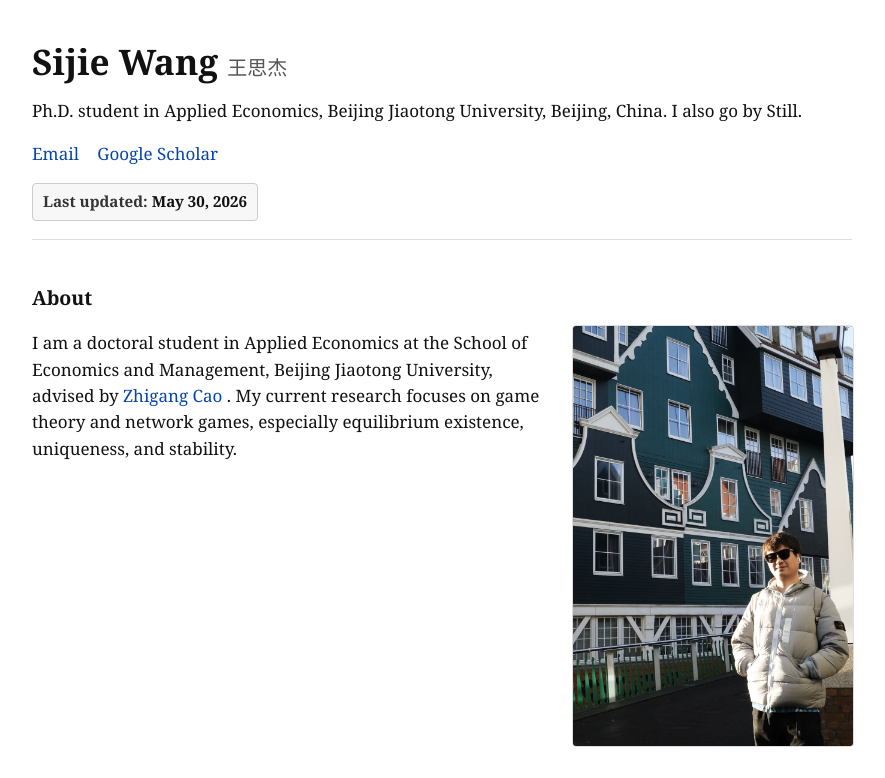
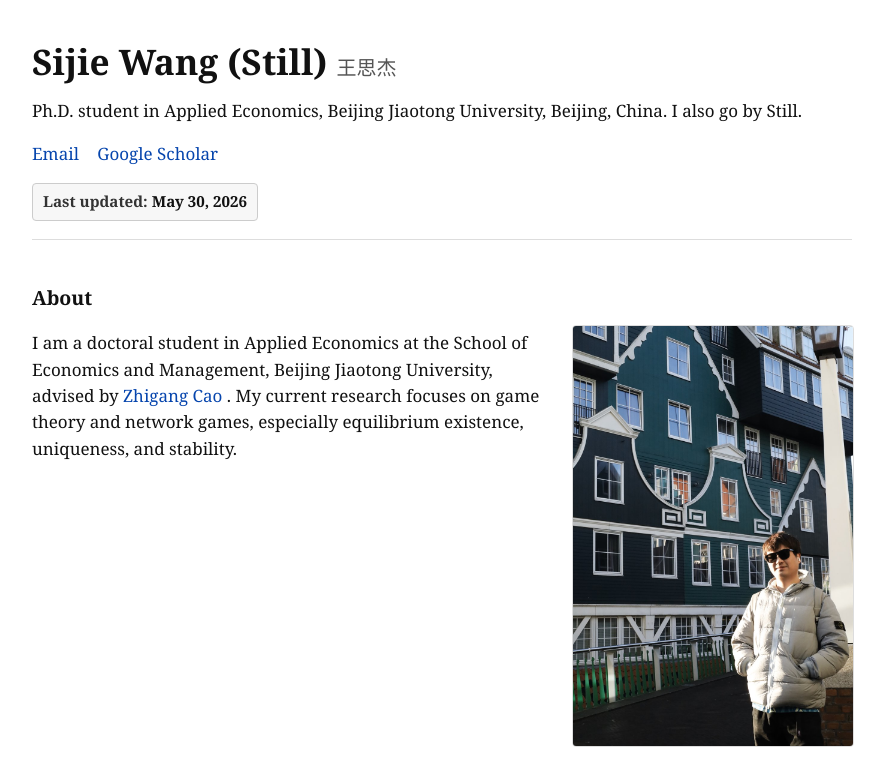
Before and after one commit to econstill/econstill.github.io, a plain HTML site: page index.html in a window 1280 px wide. Shown: the top 778 px of the page, without its empty margins (198-1083 px from the left). Drawn offline with Linux system fonts and the light colour scheme; no server answers.

Commit message:
Use Still in display name

```diff
--- a/index.html
+++ b/index.html
@@ -19,7 +19,7 @@
   <body>
     <main>
       <header>
-        <h1>Sijie Wang <span lang="zh-CN">王思杰</span></h1>
+        <h1>Sijie Wang (Still) <span lang="zh-CN">王思杰</span></h1>
         <p>
           Ph.D. student in Applied Economics, Beijing Jiaotong University, Beijing,
           China. I also go by Still.
```
